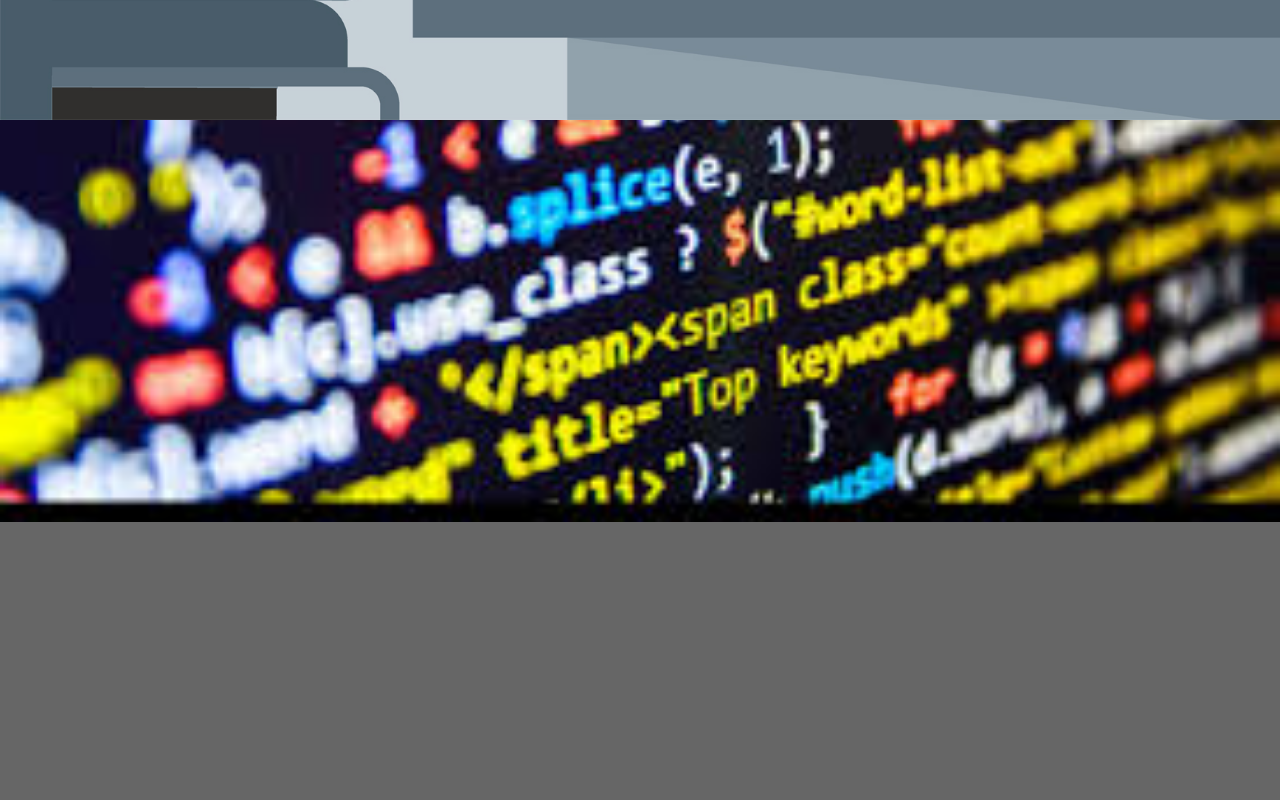
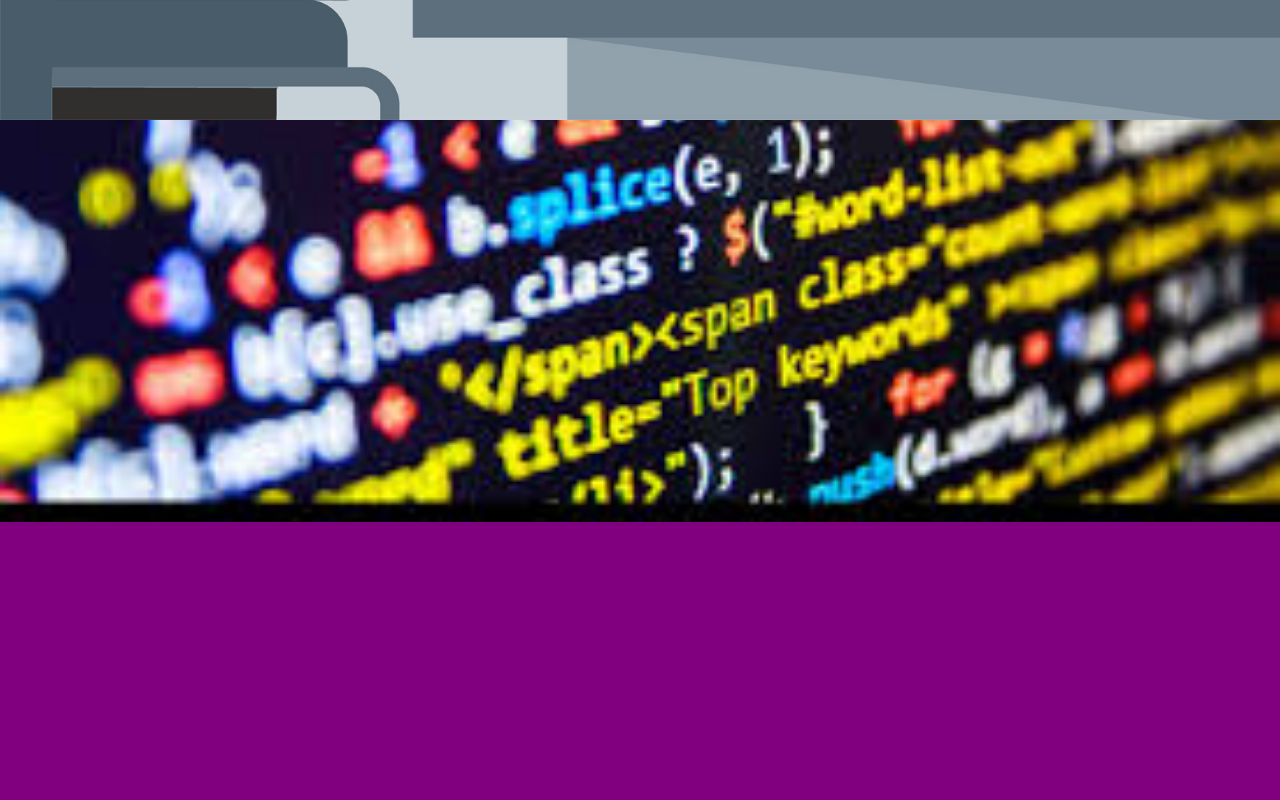
Before and after one commit to NeonRio/ParallaxExample, a plain HTML site: page index.html in a window 1280 px wide. Shown: the part 680-1480 px from the top of the page. Drawn offline with nearby package versions, Linux system fonts and the light colour scheme.

Commit message:
Changed style.css

```diff
--- a/style.css
+++ b/style.css
@@ -4,7 +4,8 @@ body{
 
 section{
 	height: 100vh;
-	background: #666;
+    background: purple;
+    color:white;
 	position: relative;
 	overflow: hidden;
 }
```
